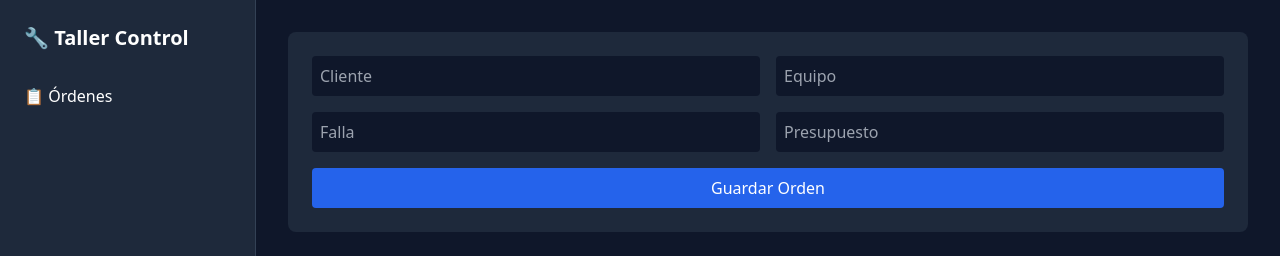
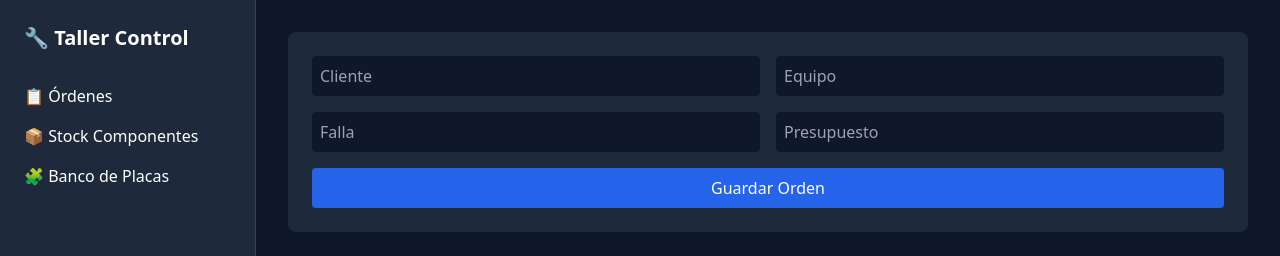
Before and after one commit to fbncastelli-bot/taller-control, a Flask app: page / in a window 1280 px wide. Shown: the top 256 px of the page. Run offline with Flask 3, Linux system fonts and the light colour scheme; data that the repository does not hold is empty; some libraries are stand-ins or nearby versions.

Commit message:
Update index.html

```diff
--- a/templates/index.html
+++ b/templates/index.html
@@ -9,11 +9,14 @@
     <aside class="w-64 bg-slate-800 p-6 border-r border-slate-700">
         <h1 class="text-xl font-bold mb-8">🔧 Taller Control</h1>
         <nav class="space-y-4">
-            <button onclick="document.getElementById('sec-ordenes').classList.remove('hidden')" class="w-full text-left">📋 Órdenes</button>
+            <button onclick="cambiarPestana('sec-ordenes')" class="w-full text-left">📋 Órdenes</button>
+            <button onclick="cambiarPestana('sec-repuestos')" class="w-full text-left">📦 Stock Componentes</button>
+            <button onclick="cambiarPestana('sec-placas')" class="w-full text-left">🧩 Banco de Placas</button>
         </nav>
     </aside>
 
     <main class="flex-1 p-8">
+        <!-- ÓRDENES -->
         <section id="sec-ordenes">
             <form id="formOrden" onsubmit="guardarOrden(event)" class="bg-slate-800 p-6 rounded-lg mb-6 grid grid-cols-2 gap-4">
                 <input type="text" id="ot_cliente" placeholder="Cliente" class="bg-slate-900 p-2 rounded">
@@ -22,18 +25,41 @@
                 <input type="number" id="ot_presupuesto" placeholder="Presupuesto" class="bg-slate-900 p-2 rounded">
                 <button type="submit" class="bg-blue-600 col-span-2 p-2 rounded">Guardar Orden</button>
             </form>
-
             <div id="panelResultadoIA" class="hidden bg-purple-900/50 p-6 rounded-lg mb-6 border border-purple-500">
                 <h3 class="font-bold mb-2">🤖 Diagnóstico IA:</h3>
                 <pre id="textoResultadoIA" class="whitespace-pre-wrap text-sm"></pre>
             </div>
-
             <table class="w-full text-left bg-slate-800 rounded">
                 <thead><tr class="border-b border-slate-700"><th class="p-4">OT #</th><th>Cliente</th><th>Equipo</th><th>Falla</th><th>$</th><th>Acción</th></tr></thead>
                 <tbody id="tablaOrdenesBody"></tbody>
             </table>
         </section>
+
+        <!-- STOCK -->
+        <section id="sec-repuestos" class="hidden">
+            <h2 class="text-xl font-bold mb-4">Stock Componentes</h2>
+            <table class="w-full text-left bg-slate-800 rounded">
+                <thead><tr class="border-b border-slate-700"><th class="p-4">Categoría</th><th>Componente</th><th>Ubicación</th><th>Cantidad</th></tr></thead>
+                <tbody id="tablaRepuestosBody"></tbody>
+            </table>
+        </section>
+
+        <!-- PLACAS -->
+        <section id="sec-placas" class="hidden">
+            <h2 class="text-xl font-bold mb-4">Banco de Placas</h2>
+            <table class="w-full text-left bg-slate-800 rounded">
+                <thead><tr class="border-b border-slate-700"><th class="p-4">Tipo</th><th>Código</th><th>Modelo</th></tr></thead>
+                <tbody id="tablaPlacasBody"></tbody>
+            </table>
+        </section>
     </main>
+
+    <script>
+        function cambiarPestana(id) {
+            document.querySelectorAll('main > section').forEach(s => s.classList.add('hidden'));
+            document.getElementById(id).classList.remove('hidden');
+        }
+    </script>
     <script src="/static/app.js"></script>
 </body>
 </html>
```
